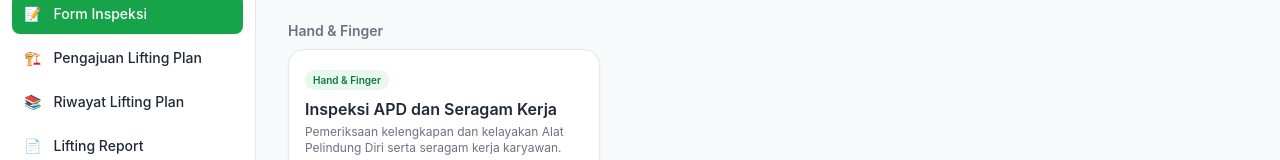
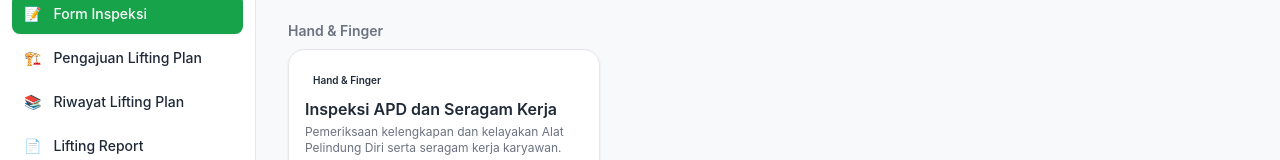
Before and after one commit to SHE-COORDINATOR-PROG/kpp-safety-form, a Next.js app: page /form-inspeksi in a window 1280 px wide. Shown: the part 231-391 px from the top of the page. Built offline with nearby package versions, Linux system fonts and the light colour scheme.

Commit message:
Add files via upload

```diff
--- a/app/(dashboard)/form-inspeksi/page.tsx
+++ b/app/(dashboard)/form-inspeksi/page.tsx
@@ -2,12 +2,12 @@ import Link from "next/link";
 import { inspectionForms, categories } from "@/lib/inspectionForms";
 
 const kategoriColor: Record<string, string> = {
-  "Hand & Finger": "bg-brand-greenLight text-brand-greenDark",
+  "APD": "bg-brand-greenLight text-brand-greenDark",
   "Tools & Equipment": "bg-brand-blueLight text-blue-700",
   "Lifting & Rigging": "bg-brand-purpleLight text-purple-700",
   "Environment": "bg-brand-orangeLight text-orange-700",
   "Listrik & Las": "bg-teal-50 text-teal-700",
-  "Sertifikasi & Admin": "bg-yellow-50 text-yellow-700",
+  "Peralatan Emergency": "bg-yellow-50 text-yellow-700",
 };
 
 export default function FormInspeksiPage() {
```
